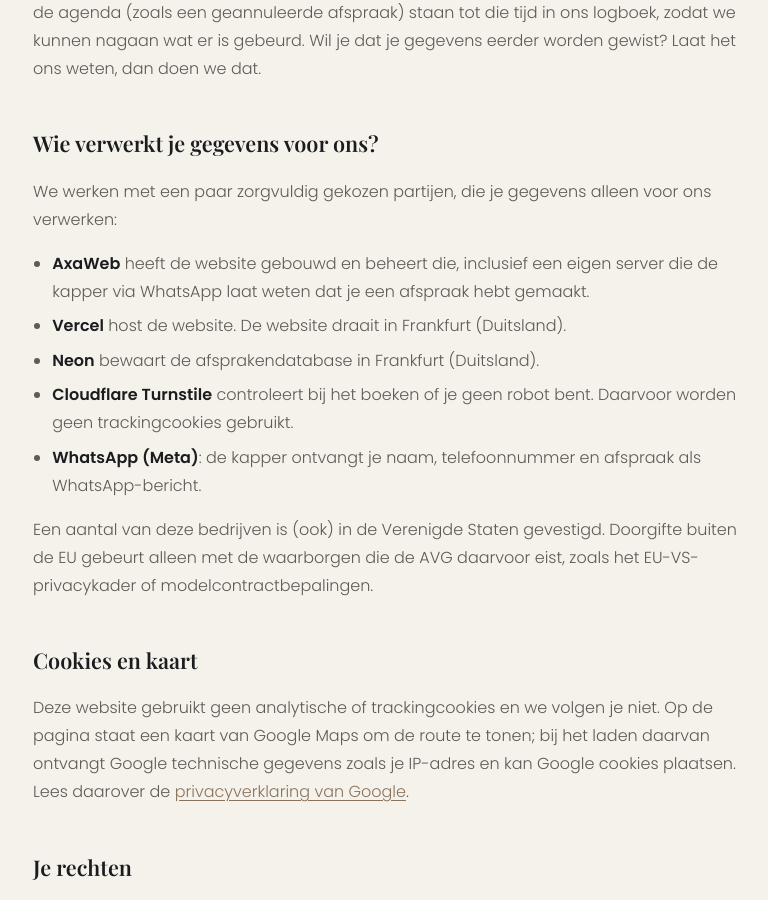
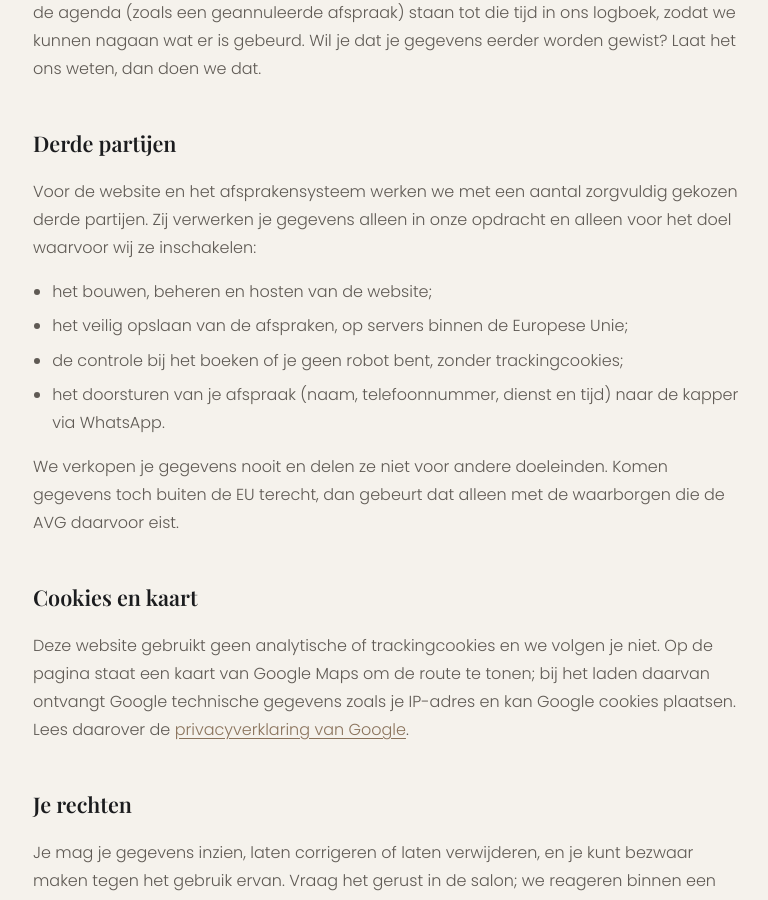
Before and after one commit to kdrrsec/kadirshairstyle, a Next.js app: page /privacy in a window 1280 px wide. Shown: the part 1140-2040 px from the top of the page, without its empty margins (251-1019 px from the left). Built offline with nearby package versions, Linux system fonts and the light colour scheme; no server answers.

Commit message:
Privacy: namen van verwerkers weggehaald, sectie 'Derde partijen'
Co-Authored-By: Claude Opus 5.5 <noreply@anthropic.com>
Claude-Session: https://claude.ai/code/session_01AwesW6RGVtz6f36b4fPcyq

```diff
--- a/app/privacy/page.tsx
+++ b/app/privacy/page.tsx
@@ -68,32 +68,20 @@ export default function PrivacyPage() {
             gebeurd. Wil je dat je gegevens eerder worden gewist? Laat het ons weten, dan doen we dat.
           </p>
 
-          <h2>Wie verwerkt je gegevens voor ons?</h2>
-          <p>We werken met een paar zorgvuldig gekozen partijen, die je gegevens alleen voor ons verwerken:</p>
+          <h2>Derde partijen</h2>
+          <p>
+            Voor de website en het afsprakensysteem werken we met een aantal zorgvuldig gekozen derde partijen. Zij
+            verwerken je gegevens alleen in onze opdracht en alleen voor het doel waarvoor wij ze inschakelen:
+          </p>
           <ul>
-            <li>
-              <strong>AxaWeb</strong> heeft de website gebouwd en beheert die, inclusief een eigen server die de kapper
-              via WhatsApp laat weten dat je een afspraak hebt gemaakt.
-            </li>
-            <li>
-              <strong>Vercel</strong> host de website. De website draait in Frankfurt (Duitsland).
-            </li>
-            <li>
-              <strong>Neon</strong> bewaart de afsprakendatabase in Frankfurt (Duitsland).
-            </li>
-            <li>
-              <strong>Cloudflare Turnstile</strong> controleert bij het boeken of je geen robot bent. Daarvoor worden
-              geen trackingcookies gebruikt.
-            </li>
-            <li>
-              <strong>WhatsApp (Meta)</strong>: de kapper ontvangt je naam, telefoonnummer en afspraak als
-              WhatsApp-bericht.
-            </li>
+            <li>het bouwen, beheren en hosten van de website;</li>
+            <li>het veilig opslaan van de afspraken, op servers binnen de Europese Unie;</li>
+            <li>de controle bij het boeken of je geen robot bent, zonder trackingcookies;</li>
+            <li>het doorsturen van je afspraak (naam, telefoonnummer, dienst en tijd) naar de kapper via WhatsApp.</li>
           </ul>
           <p>
-            Een aantal van deze bedrijven is (ook) in de Verenigde Staten gevestigd. Doorgifte buiten de EU gebeurt
-            alleen met de waarborgen die de AVG daarvoor eist, zoals het EU-VS-privacykader of
-            modelcontractbepalingen.
+            We verkopen je gegevens nooit en delen ze niet voor andere doeleinden. Komen gegevens toch buiten de EU
+            terecht, dan gebeurt dat alleen met de waarborgen die de AVG daarvoor eist.
           </p>
 
           <h2>Cookies en kaart</h2>
```
